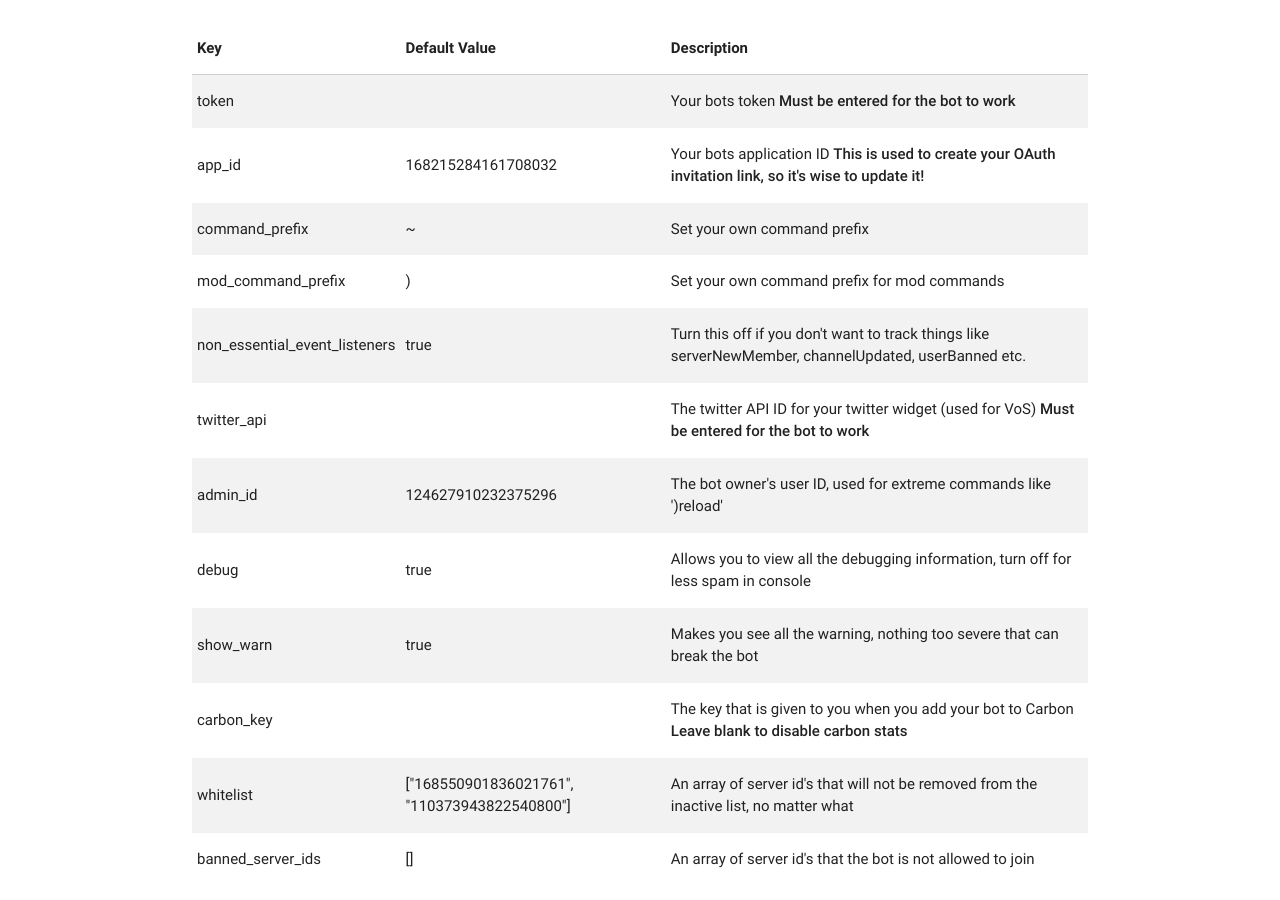
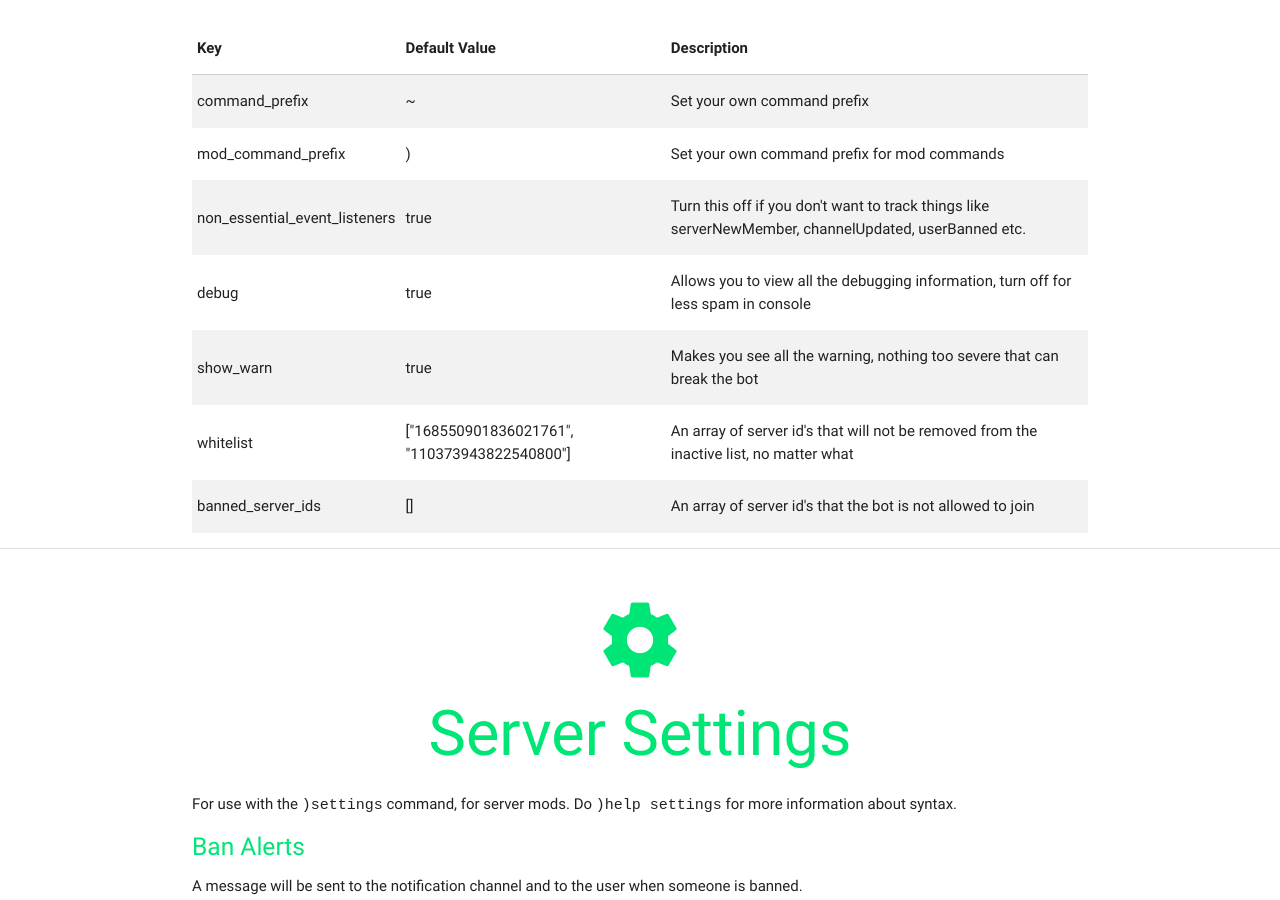
Before and after one commit to WittyPleb/RuneCord, a plain HTML site: page index.html in a window 1280 px wide. Shown: the part 3497-4397 px from the top of the page. Drawn offline with nearby package versions, Linux system fonts and the light colour scheme.

Commit message:
updated configuration section

```diff
--- a/index.html
+++ b/index.html
@@ -328,16 +328,6 @@
 				</thead>
 				<tbody>
 					<tr>
-						<td>token</td>
-						<td>&nbsp;</td>
-						<td>Your bots token <strong>Must be entered for the bot to work</strong></td>
-					</tr>
-					<tr>
-						<td>app_id</td>
-						<td>168215284161708032</td>
-						<td>Your bots application ID <strong>This is used to create your OAuth invitation link, so it's wise to update it!</strong></td>
-					</tr>
-					<tr>
 						<td>command_prefix</td>
 						<td>~</td>
 						<td>Set your own command prefix</td>
@@ -353,16 +343,6 @@
 						<td>Turn this off if you don't want to track things like serverNewMember, channelUpdated, userBanned etc.</td>
 					</tr>
 					<tr>
-						<td>twitter_api</td>
-						<td>&nbsp;</td>
-						<td>The twitter API ID for your twitter widget (used for VoS) <strong>Must be entered for the bot to work</strong></td>
-					</tr>
-					<tr>
-						<td>admin_id</td>
-						<td>124627910232375296</td>
-						<td>The bot owner's user ID, used for extreme commands like ')reload'</td>
-					</tr>
-					<tr>
 						<td>debug</td>
 						<td>true</td>
 						<td>Allows you to view all the debugging information, turn off for less spam in console</td>
@@ -371,11 +351,6 @@
 						<td>show_warn</td>
 						<td>true</td>
 						<td>Makes you see all the warning, nothing too severe that can break the bot</td>
-					</tr>
-					<tr>
-						<td>carbon_key</td>
-						<td>&nbsp;</td>
-						<td>The key that is given to you when you add your bot to Carbon <strong>Leave blank to disable carbon stats</strong></td>
 					</tr>
 					<tr>
 						<td>whitelist</td>
```
